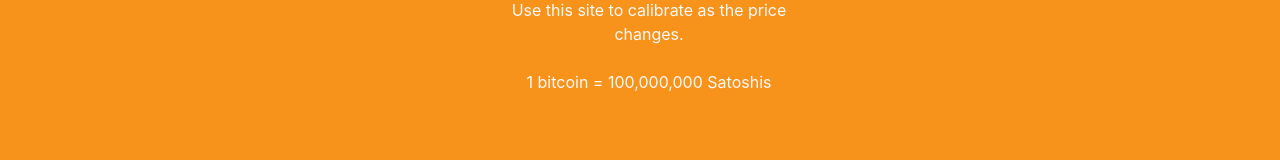
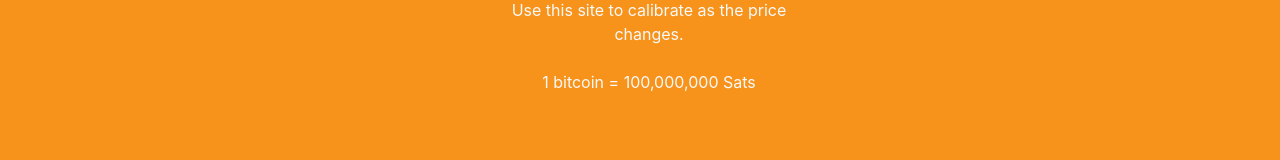
Before and after one commit to elocremarc/think-sats, a React (Create React App) app: page / in a window 1280 px wide. Shown: the part 237-397 px from the top of the page. Built offline with nearby package versions, Linux system fonts and the light colour scheme; no server answers.

Commit message:
commaNum refactor

```diff
--- a/src/BtcPrice.js
+++ b/src/BtcPrice.js
@@ -1,18 +1,14 @@
 import React, { useState, useEffect } from "react";
 import { FaBitcoin } from "react-icons/fa";
 import "./App.css";
+import commaNum from "./commaNum";
 
 const url = "https://api.coindesk.com/v1/bpi/currentprice.json";
 
 const BtcPrice = () => {
   const [price, setPrice] = useState([]);
   let [priceSats, setPriceSats] = useState([]);
-
-  function commaNum(num) {
-    var num_parts = num.toString().split(".");
-    num_parts[0] = num_parts[0].replace(/\B(?=(\d{3})+(?!\d))/g, ",");
-    return num_parts.join(".");
-  }
+  const sats = 100000000;
 
   const getPrice = async () => {
     const response = await fetch(url);
@@ -22,13 +18,11 @@ const BtcPrice = () => {
     setPrice(commaNum(btcRnd));
     priceSats = String(Math.round(100000000 / btcPrice));
     setPriceSats(commaNum(priceSats));
+  };
 
-    //console.log(btcPrice);
-  };
-  console.log(price);
   useEffect(() => {
     getPrice();
-    document.title = `$1 buys ${priceSats} Satoshis`;
+    document.title = `$1 buys ${priceSats} Sats`;
   });
 
   return (
@@ -51,7 +45,7 @@ const BtcPrice = () => {
                   changes.
                 </div>
                 <br></br>
-                <div class="p">1 bitcoin = 100,000,000 Satoshis</div>
+                <div class="p">1 bitcoin = {commaNum(sats)} Sats</div>
               </div>
             </div>
 
--- /dev/null
+++ b/src/commaNum.js
@@ -0,0 +1,5 @@
+export default function commaNum(num) {
+  var num_parts = num.toString().split(".");
+  num_parts[0] = num_parts[0].replace(/\B(?=(\d{3})+(?!\d))/g, ",");
+  return num_parts.join(".");
+}
```
